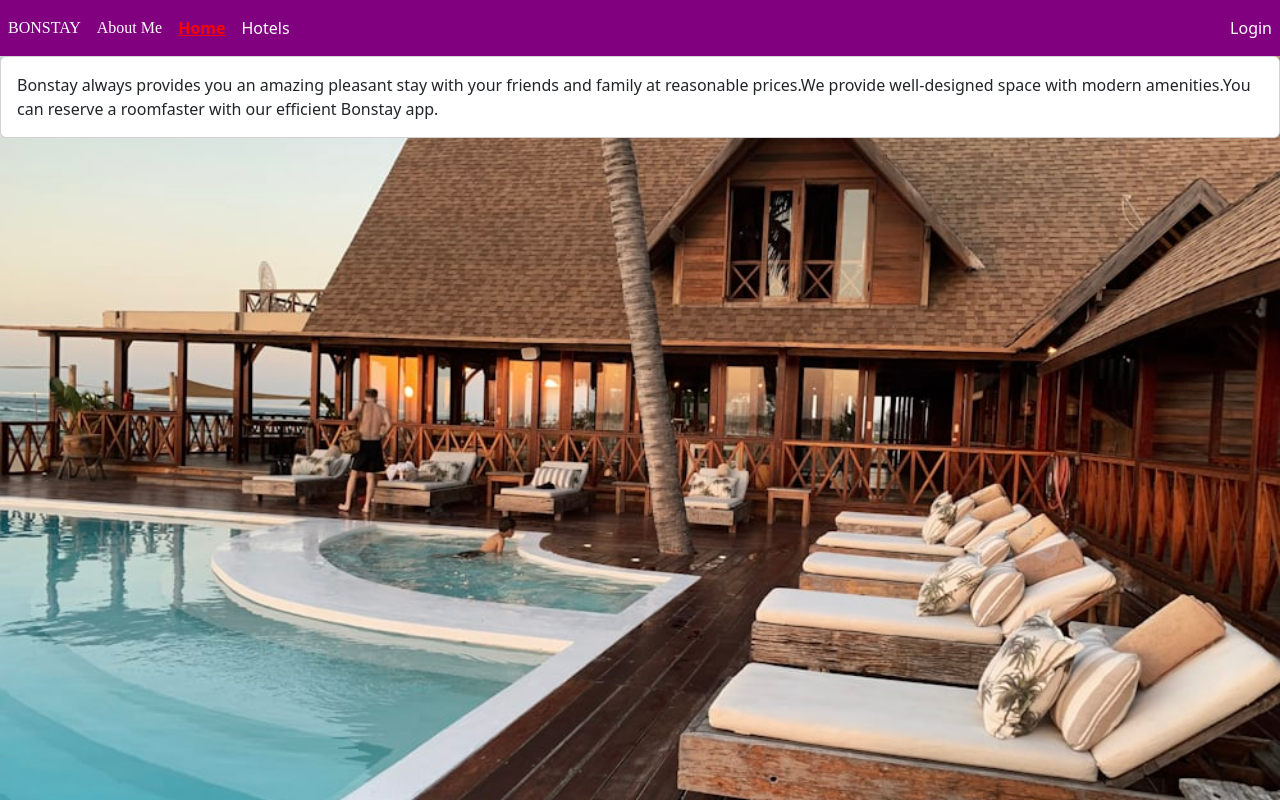
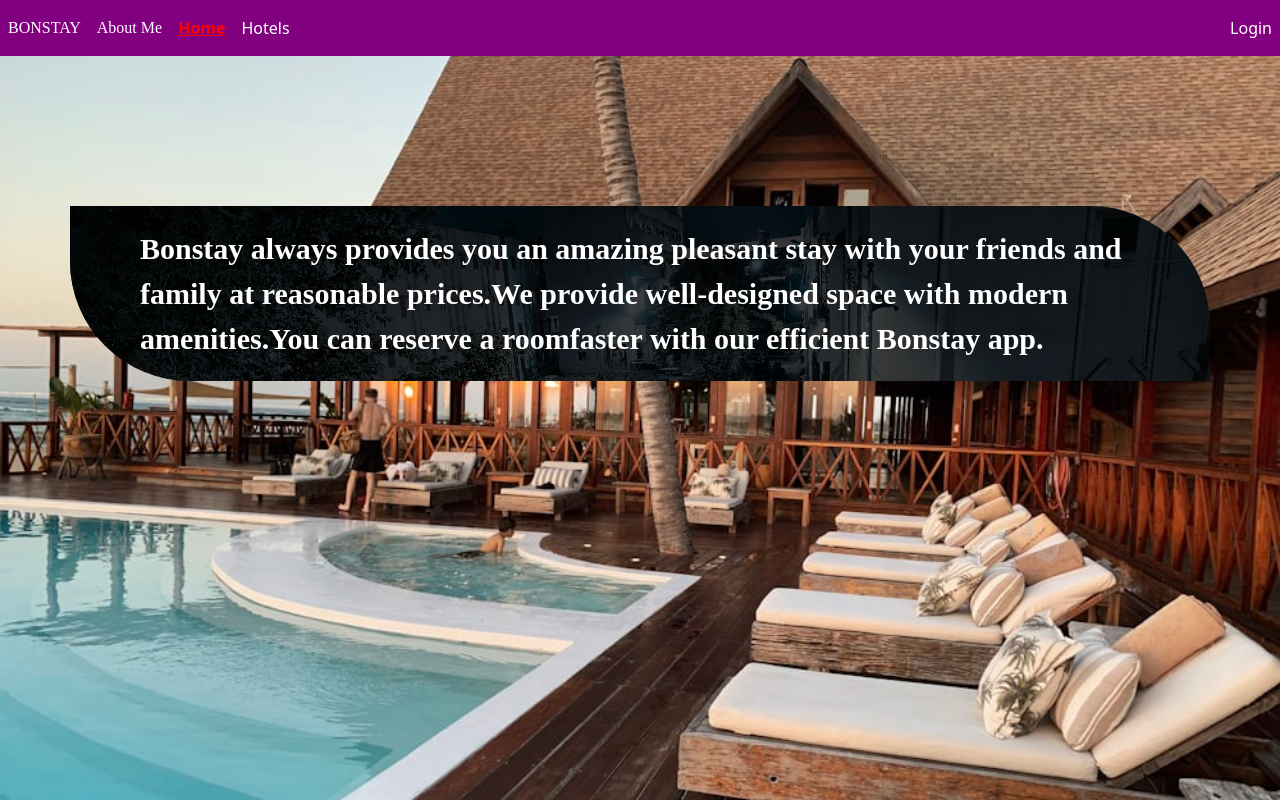
Before and after one commit to pawan-kumar-chauhan-343/Hotel_Bookings, a React (Create React App) app: page / in a window 1280 px wide. Built offline with nearby package versions, Linux system fonts and the light colour scheme; a web font is replaced by a local one.

Commit message:
Home.jsx

```diff
--- a/src/components/Home.jsx
+++ b/src/components/Home.jsx
@@ -4,15 +4,14 @@ import "./Home.css";
 const Home = () => {
   return (
     <>
-      <div className="card">
-        <div className="card-body">
-          <p className="card-text">
+    <div className="card_Mh">
+      <div className="card_h">
+
             Bonstay always provides you an amazing pleasant stay with your
             friends and family at reasonable prices.We provide well-designed
             space with modern amenities.You can reserve a roomfaster with our
             efficient Bonstay app.
-          </p>
-        </div>
+      </div>
       </div>
     </>
   );
```
